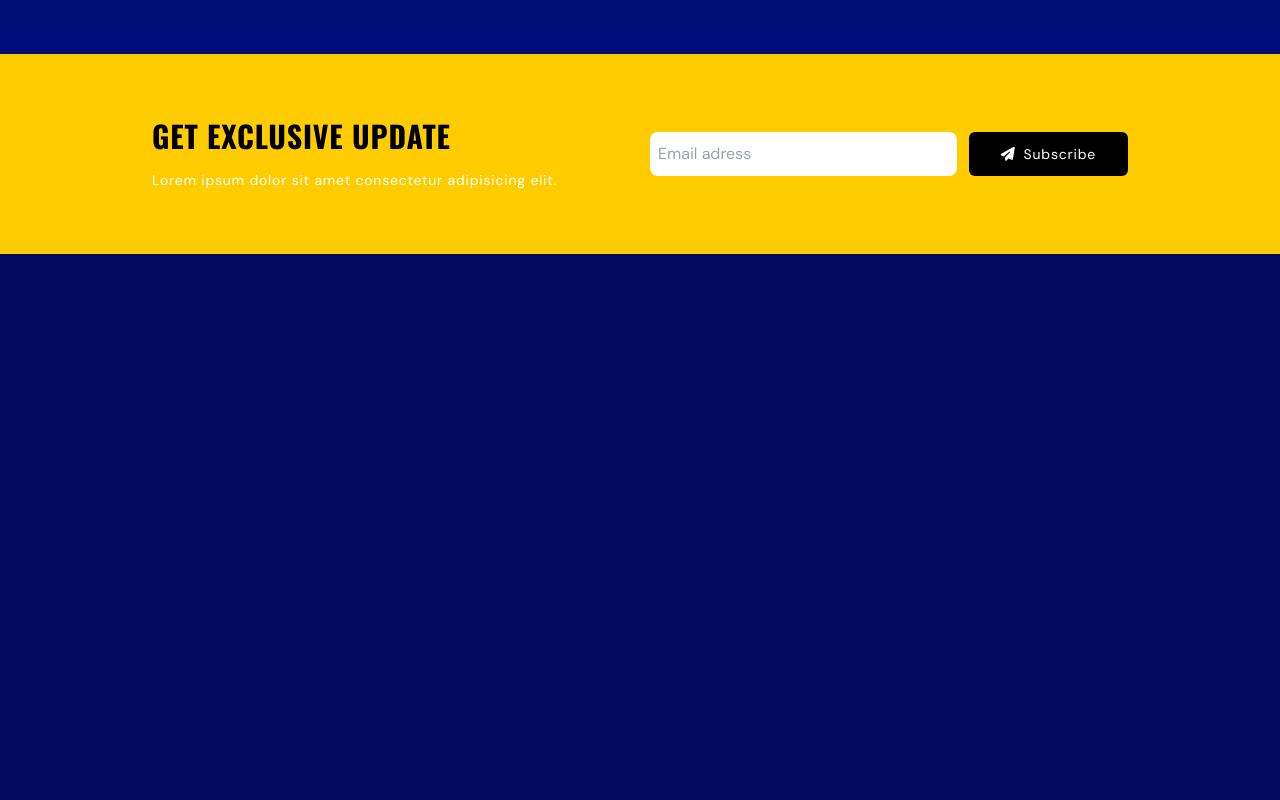
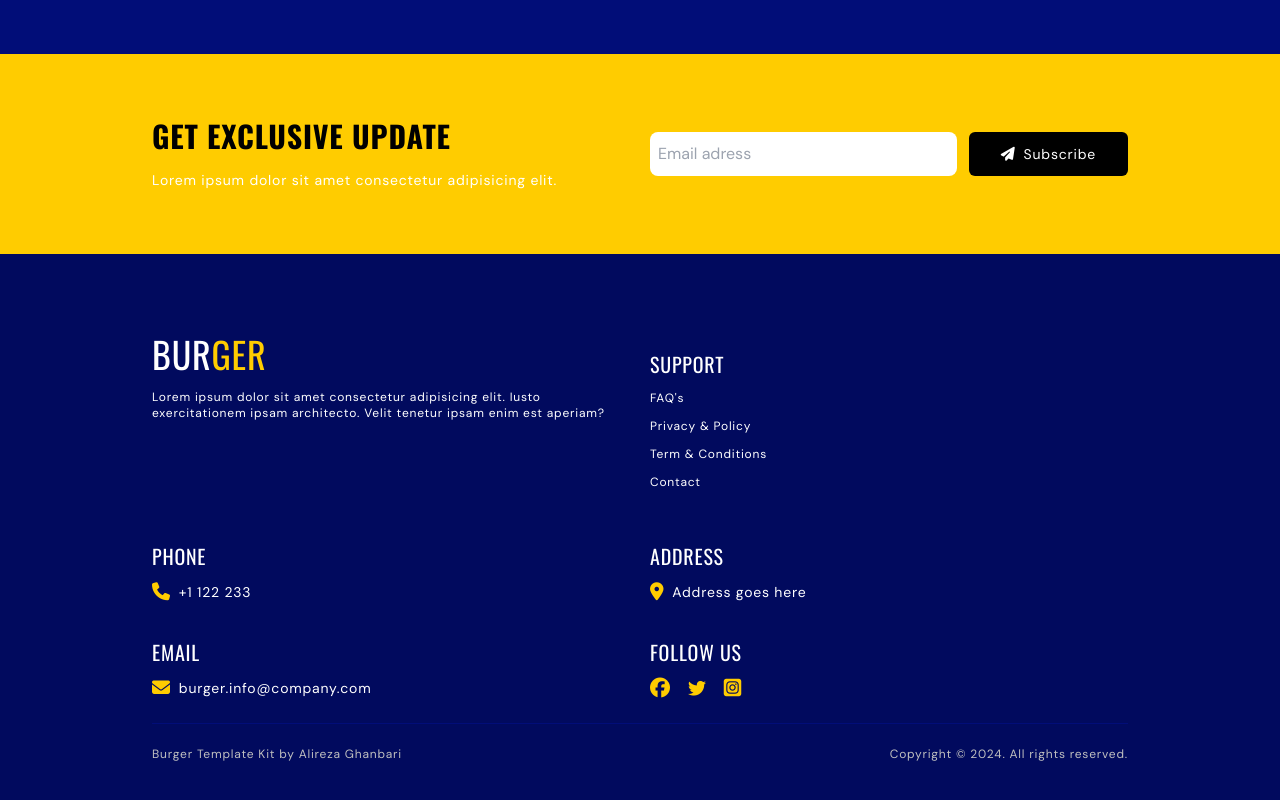
Before and after one commit to Alireza-ghanbari/burger-shop, a website: page src/index.html in a window 1280 px wide. Shown: the part 3854-4654 px from the top of the page. Before the commit the page ends 4108 px from the top, so only its background shows below. Drawn offline with nearby package versions, Linux system fonts and the light colour scheme.

Commit message:
create footer
complete template

```diff
--- a/src/index.html
+++ b/src/index.html
@@ -579,7 +579,83 @@
     </main>
     <!--~~~~~~~~~~~~~~~ Footer ~~~~~~~~~~~~~~~-->
     <footer>
+      <section class="footer">
+        <div class="container">
+          <ul class="grid grid-cols-1 items-start gap-5 pb-5 md:grid-cols-2">
+            <li>
+              <div class="space-y-3">
+                <a href="#" class="text-4xl font-oswald uppercase">
+                  Bur<span class="text-secondaryColor">ger</span>
+                </a>
 
+                <p class="text-xs">
+                  Lorem ipsum dolor sit amet consectetur adipisicing elit. Iusto exercitationem ipsam architecto. Velit tenetur ipsam enim est aperiam?
+                </p>
+              </div>
+            </li>
+
+            <li>
+              <div class="flex flex-col gap-3">
+                <h3 class="text-xl uppercase font-oswald mt-4">SUPPORT</h3>
+                <a href="#" class="text-xs hover:text-secondaryColor">FAQ's</a>
+                <a href="#" class="text-xs hover:text-secondaryColor">Privacy & Policy</a>
+                <a href="#" class="text-xs hover:text-secondaryColor">Term & Conditions</a>
+                <a href="#contact" class="text-xs hover:text-secondaryColor">Contact</a>
+              </div>
+            </li>
+
+            <li class="space-y-8">
+              <div class="space-y-2">
+                <h3 class="text-xl uppercase font-oswald mt-8">Phone</h3>
+
+                <p class="flex items-center gap-2 text-sm">
+                  <i class="fa-solid fa-phone text-lg text-secondaryColor"></i>
+                  +1 122 233
+                </p>
+              </div>
+
+              <div class="space-y-2">
+                <h3 class="text-xl uppercase font-oswald">email</h3>
+
+                <p class="flex items-center gap-2 text-sm">
+                  <i class="fa-solid fa-envelope text-lg text-secondaryColor"></i>
+                  burger.info@company.com
+                </p>
+              </div>
+            </li>
+
+            <li class="space-y-8">
+              <div class="space-y-2">
+                <h3 class="text-xl uppercase font-oswald mt-8">Address</h3>
+
+                <p class="flex items-center gap-2 text-sm">
+                  <i class="fa-solid fa-location-dot text-lg text-secondaryColor"></i>
+                  Address goes here
+                </p>
+              </div>
+
+              <div class="space-y-2">
+                <h3 class="text-xl uppercase font-oswald">follow us</h3>
+
+                <div class="space-x-3">
+                  <i class="fa-brands fa-facebook text-xl text-secondaryColor cursor-pointer hover:-translate-y-1 ease-in duration-200"></i>
+                  <i class="fa-brands fa-twitter text-lg text-secondaryColor cursor-pointer hover:-translate-y-1 ease-in duration-200"></i>
+                  <i class="fa-brands fa-square-instagram text-xl text-secondaryColor cursor-pointer hover:-translate-y-1 ease-in duration-200"></i>
+                </div>
+              </div>
+            </li>
+          </ul>
+
+          <div class="flex flex-col items-center border-t border-primaryColorLight py-5 md:flex-row md:justify-between">
+            <p class="paragraph">
+              Burger Template Kit by Alireza Ghanbari
+            </p>
+            <p class="paragraph">
+              Copyright © 2024. All rights reserved.
+            </p>
+          </div>
+        </div>
+      </section>
     </footer>
 
     <!--~~~~~~~~~~~~~~~ Scroll Up ~~~~~~~~~~~~~~~-->
```
Also changed, not shown: src/output.css.
